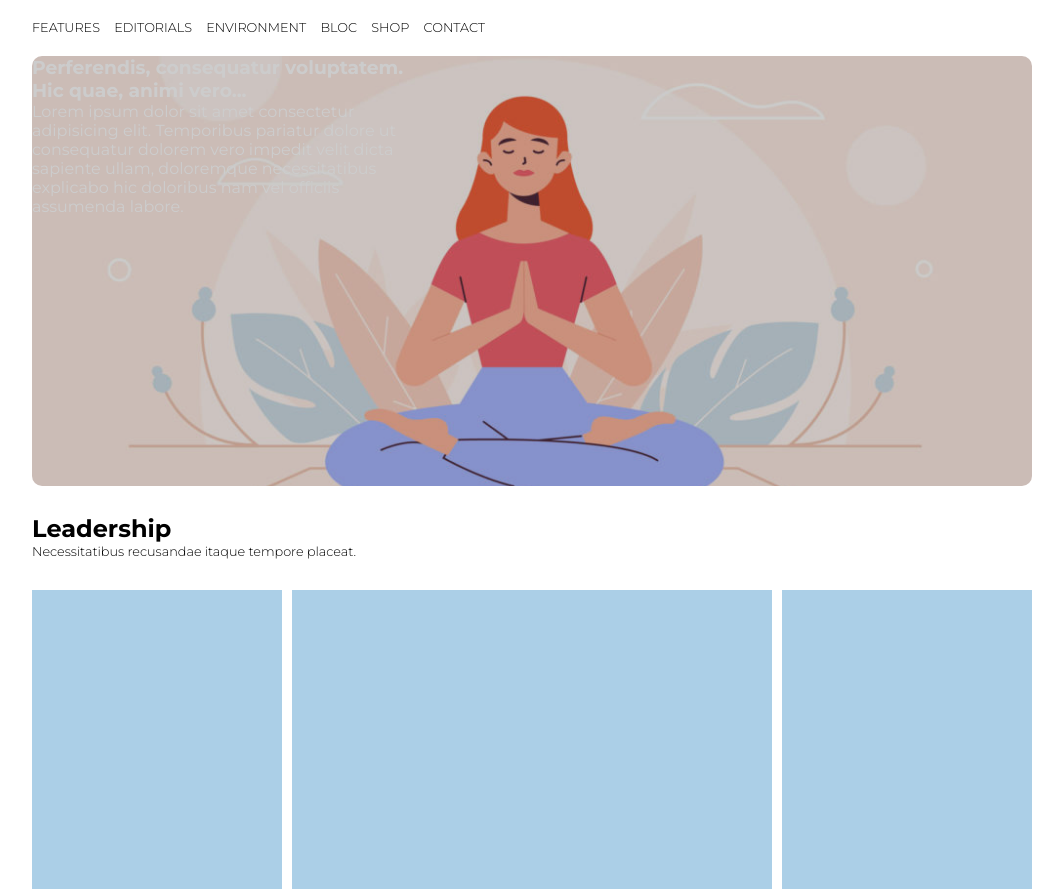
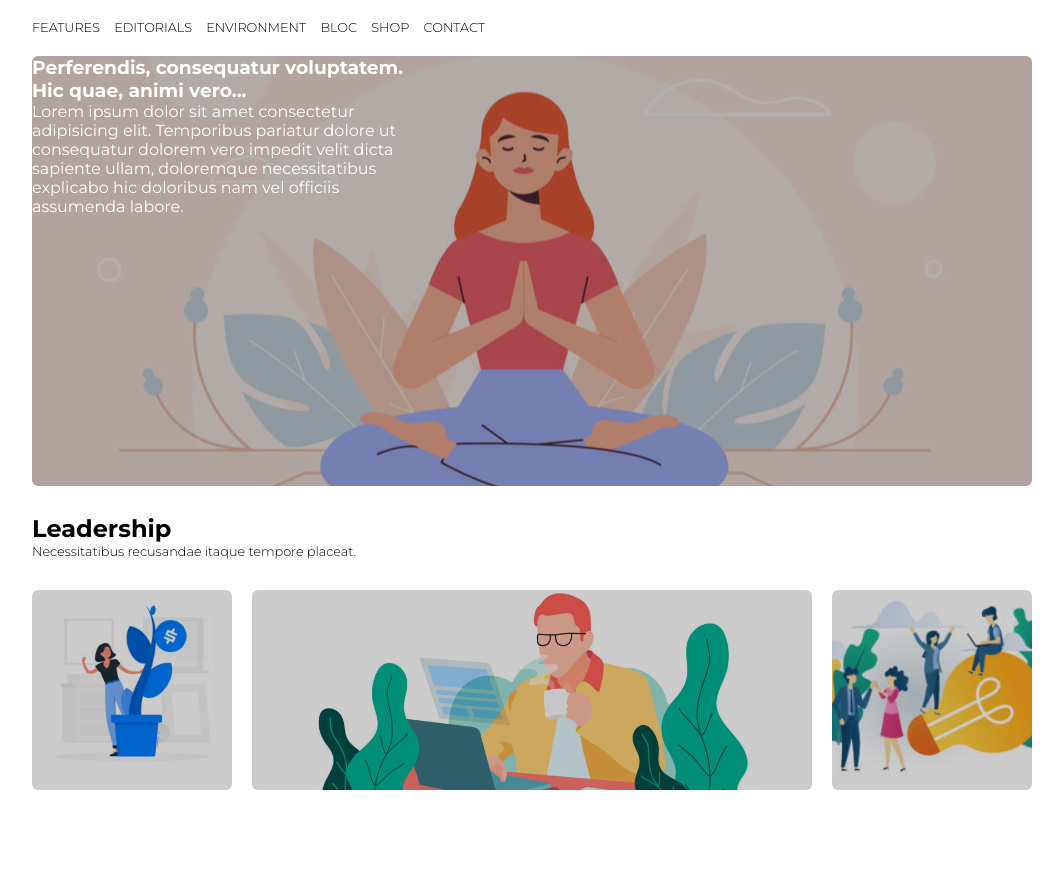
Before and after one commit to GalluFrancesco/htmlcss-wp, a plain HTML site: page index.html in a window 1280 px wide. Shown: the part 63-952 px from the top of the page, without its empty margins (108-1171 px from the left). Drawn offline with Linux system fonts and the light colour scheme.

Commit message:
3 img del main

```diff
--- a/css/style.css
+++ b/css/style.css
@@ -23,6 +23,7 @@
     font-family: Montserrat;
 
 }
+
 
 /* ----header---- */
 
@@ -65,10 +66,9 @@ nav ul li a {
 .box{
     height: 430px;
     width: 100%;
-    background: url(../img/banner.jpg) no-repeat 50% 50%;
-    background-size: cover;
-    filter: brightness(0.8);
-    border-radius: 10px;
+    background: rgba(0, 0, 0, .30) url(../img/banner.jpg) no-repeat 50% 50%;
+    background-blend-mode: darken;
+    border-radius: 6px;
     position: relative;
 }
 
@@ -93,49 +93,48 @@ h2{
     font-weight: 300;
 }
 
-.color{
-    width: 100%;
-    height: 400px;
-}
-
 /* ----main---- */
 
 .raw{
     width: 100%;
 }
 
-
-
 .sidebar{
-    height: 100%;
-    width: 25%;
+    width: 20%;
     float: left;
 }
 
-
-main{
-    height: 100%;
-    width: 50%;
+.center{
+    width: 60%;
     float: left;
-    padding-left: 10px;
-    padding-right: 10px;
+    padding: 0 20px;
 }
 
 .contenuto{
-    background-color: #ABCFE7;
-    height: 100%;
     width: 100%;
+    height: 200px;
+    border-radius: 6px;
+    filter: brightness(0.8)
 }
+
+.img1{
+    background: url(../img/img-1.jpg) no-repeat 50% 50%;
+    background-size: cover;
+}
+
+.img2{
+    background: url(../img/banner-2.jpg) no-repeat 70% 50%;
+    background-size: cover;
+}
+.img3{
+    background: url(../img/img-3.jpg) no-repeat 50% 50%;
+    background-size: cover;
+}
+
+
 
 
 footer{
     width: 100%;
     height: 100px;
-    background-color: #8801FE;
 }
-
-.colonna{
-    background-color: #ABCFE7;
-    height: 100%;
-    width: 100%;
-}
--- a/index.html
+++ b/index.html
@@ -43,19 +43,25 @@
             <span>Necessitatibus recusandae itaque tempore placeat.</span>
         </div>
 
-        <div class="raw">
-            <div class="color">
+        <main>
+            <div class="raw">
                 <div class="sidebar">
-                    <div class="contenuto"></div>
+                    <div class="contenuto img1">
+
+                    </div>
                 </div>
-                <main>
-                    <div class="contenuto"></div>
-                </main>
+                <div class="center">
+                    <div class="contenuto img2">
+
+                    </div>
+                </div>
                 <div class="sidebar">
-                    <div class="contenuto"></div>
+                    <div class="contenuto img3">
+
+                    </div>
                 </div>
             </div>
-        </div>
+        </main>
         <footer></footer>
 
     </div>
```
